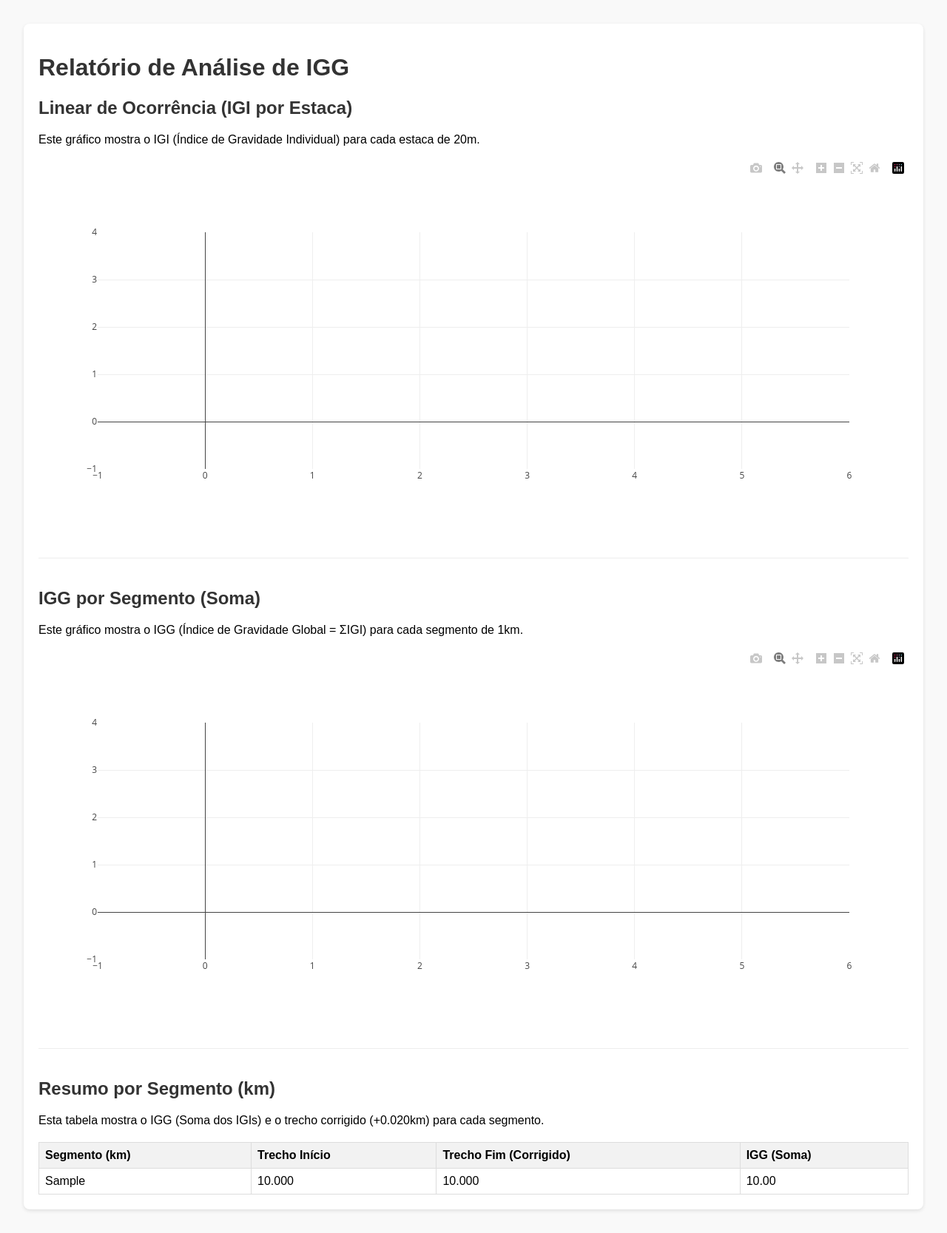
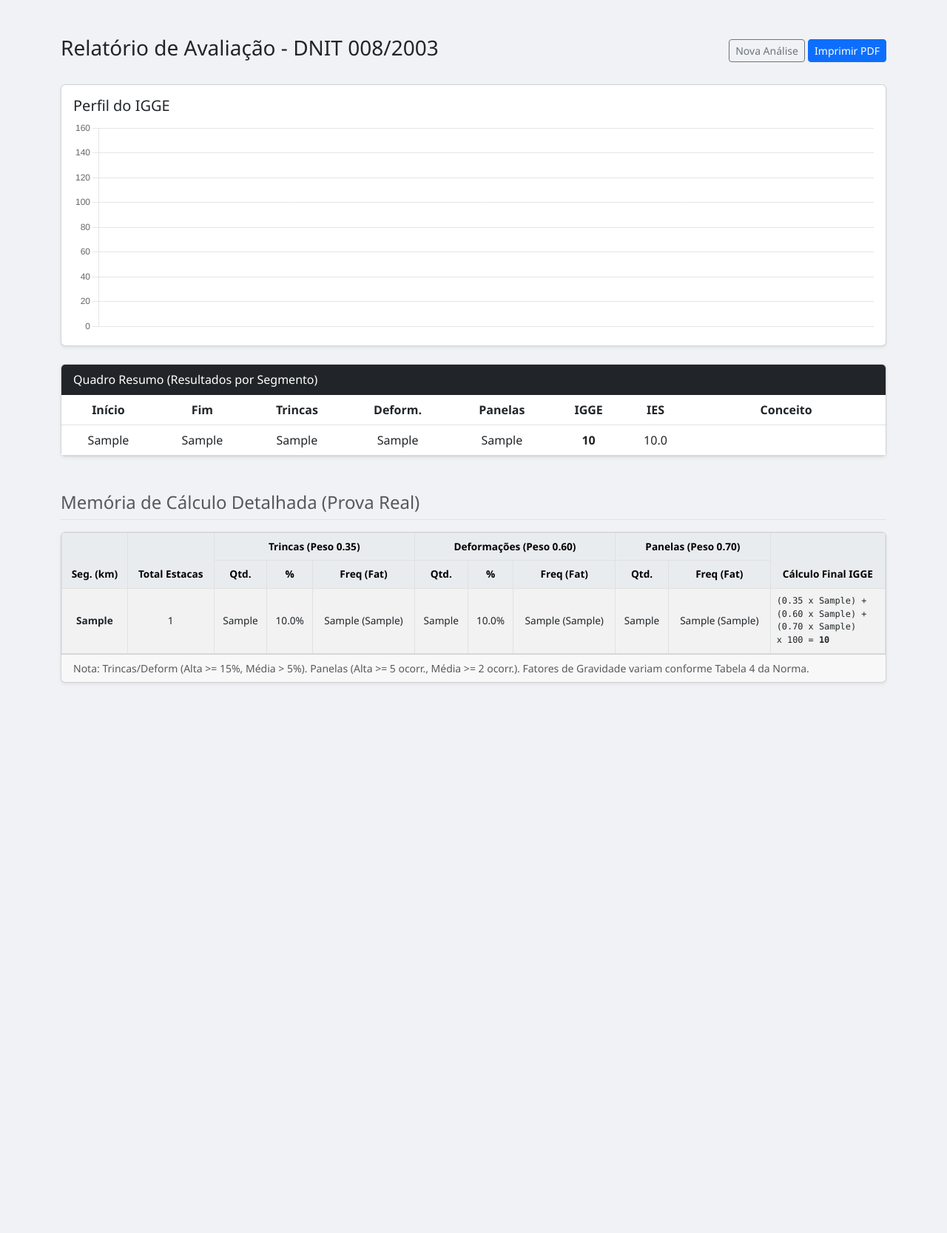
Before and after one commit to lucianoengdev/ProjetoIGG, a Flask app: template templates/relatorio.html in a window 1280 px wide. Shown: the whole page at 74% size. After the commit the page ends 924 px from the top, so only its background shows below. Run offline with Flask 3, Linux system fonts and the light colour scheme; the template is opened without the code that fills it: most values are stand-ins (such as "Sample title", 1, 10 or a date in 2020); some libraries are stand-ins or nearby versions.

Commit message:
2.0.0 Changing export files

```diff
--- a/templates/relatorio.html
+++ b/templates/relatorio.html
@@ -3,63 +3,148 @@
 <head>
     <meta charset="UTF-8">
     <meta name="viewport" content="width=device-width, initial-scale=1.0">
-    <title>Relatório IGG</title>
-    <script src="https://cdn.plot.ly/plotly-latest.min.js"></script>
+    <title>Relatório DNIT 008 - Detalhado</title>
+    <link href="https://cdn.jsdelivr.net/npm/bootstrap@5.3.0/dist/css/bootstrap.min.css" rel="stylesheet">
+    <script src="https://cdn.jsdelivr.net/npm/chart.js"></script>
     <style>
-        body { font-family: sans-serif; margin: 2em; background-color: #f9f9f9; }
-        h1, h2 { color: #333; }
-        .grafico { width: 100%; height: 500px; }
-        table { width: 100%; border-collapse: collapse; margin-top: 20px; }
-        th, td { border: 1px solid #ddd; padding: 8px; text-align: left; }
-        th { background-color: #f2f2f2; }
-        tr:nth-child(even) { background-color: #fafafa; }
-        .container { max-width: 1200px; margin: auto; background: #fff; padding: 20px; border-radius: 8px; box-shadow: 0 2px 5px rgba(0,0,0,0.1); }
-        hr { margin: 40px 0; border: 0; border-top: 1px solid #eee; }
+        body { background-color: #f0f2f5; font-family: 'Segoe UI', Tahoma, Geneva, Verdana, sans-serif; }
+        .conceito-badge { font-weight: bold; padding: 4px 8px; border-radius: 4px; color: #fff; text-transform: uppercase; font-size: 0.8em;}
+        .bg-Otimo { background-color: #28a745; }
+        .bg-Bom { background-color: #9cdb43; color: #000; }
+        .bg-Regular { background-color: #ffc107; color: #000; }
+        .bg-Ruim { background-color: #fd7e14; }
+        .bg-Pessimo { background-color: #dc3545; }
+
+        .memoria-calc { font-size: 0.85em; }
+        .memoria-calc th { background-color: #e9ecef; }
     </style>
 </head>
 <body>
-    <div class="container">
-        <h1>Relatório de Análise de IGG</h1>
 
-        <h2>Linear de Ocorrência (IGI por Estaca)</h2>
-        <p>Este gráfico mostra o IGI (Índice de Gravidade Individual) para cada estaca de 20m.</p>
-        <div id="graficoDiv1" class="grafico"></div>
+<div class="container my-5">
+    <div class="d-flex justify-content-between align-items-center mb-4">
+        <h1 class="h3">Relatório de Avaliação - DNIT 008/2003</h1>
+        <div>
+            <a href="/" class="btn btn-outline-secondary btn-sm">Nova Análise</a>
+            <button onclick="window.print()" class="btn btn-primary btn-sm">Imprimir PDF</button>
+        </div>
+    </div>
 
-        <hr>
+    <div class="card shadow-sm mb-4">
+        <div class="card-body">
+            <h5 class="card-title">Perfil do IGGE</h5>
+            <canvas id="iggeChart" height="80"></canvas>
+        </div>
+    </div>
 
-        <h2>IGG por Segmento (Soma)</h2>
-        <p>Este gráfico mostra o IGG (Índice de Gravidade Global = ΣIGI) para cada segmento de 1km.</p>
-        <div id="graficoDiv2" class="grafico"></div>
-
-        <hr>
-
-        <h2>Resumo por Segmento (km)</h2>
-        <p>Esta tabela mostra o IGG (Soma dos IGIs) e o trecho corrigido (+0.020km) para cada segmento.</p>
-        <table>
+    <div class="card shadow-sm mb-5">
+        <div class="card-header bg-dark text-white">Quadro Resumo (Resultados por Segmento)</div>
+        <div class="table-responsive">
+            <table class="table table-hover mb-0 text-center align-middle">
                 <thead>
                     <tr>
-                    <th>Segmento (km)</th>
-                    <th>Trecho Início</th>
-                    <th>Trecho Fim (Corrigido)</th>
-                    <th>IGG (Soma)</th> </tr>
+                        <th>Início</th>
+                        <th>Fim</th>
+                        <th>Trincas</th>
+                        <th>Deform.</th>
+                        <th>Panelas</th>
+                        <th>IGGE</th>
+                        <th>IES</th>
+                        <th>Conceito</th>
+                    </tr>
                 </thead>
                 <tbody>
-                {% for segmento in segmentos %}
+                    {% for row in resultados %}
                     <tr>
-                    <td>{{ segmento.km_segmento }}</td>
-                    <td>{{ "%.3f"|format(segmento.km_inicio) }}</td>
-                    <td>{{ "%.3f"|format(segmento.km_fim_corrigido) }}</td> <td>{{ "%.2f"|format(segmento.igg_soma) }}</td> </tr>
+                        <td>{{ row.km_inicial }}</td>
+                        <td>{{ row.km_final }}</td>
+                        <td>{{ row.freq_trincas }}</td>
+                        <td>{{ row.freq_deformacoes }}</td>
+                        <td>{{ row.freq_panelas }}</td>
+                        <td class="fw-bold">{{ "%.0f"|format(row.igge) }}</td>
+                        <td>{{ "%.1f"|format(row.ies) }}</td>
+                        <td><span class="conceito-badge bg-{{ row.conceito }}">{{ row.conceito }}</span></td>
+                    </tr>
                     {% endfor %}
                 </tbody>
             </table>
         </div>
+    </div>
+
+    <h4 class="mb-3 text-muted border-bottom pb-2">Memória de Cálculo Detalhada (Prova Real)</h4>
+    <div class="card shadow-sm">
+        <div class="card-body p-0">
+            <div class="table-responsive">
+                <table class="table table-bordered table-striped memoria-calc mb-0 text-center align-middle">
+                    <thead class="table-light">
+                        <tr>
+                            <th rowspan="2">Seg. (km)</th>
+                            <th rowspan="2">Total Estacas</th>
+                            <th colspan="3">Trincas (Peso 0.35)</th>
+                            <th colspan="3">Deformações (Peso 0.60)</th>
+                            <th colspan="2">Panelas (Peso 0.70)</th>
+                            <th rowspan="2">Cálculo Final IGGE</th>
+                        </tr>
+                        <tr>
+                            <th>Qtd.</th>
+                            <th>%</th>
+                            <th>Freq (Fat)</th>
+                            <th>Qtd.</th>
+                            <th>%</th>
+                            <th>Freq (Fat)</th>
+                            <th>Qtd.</th>
+                            <th>Freq (Fat)</th>
+                        </tr>
+                    </thead>
+                    <tbody>
+                        {% for row in resultados %}
+                        <tr>
+                            <td class="fw-bold">{{ row.km_inicial }}</td>
+                            <td>{{ row.total_estacas }}</td>
+
+                            <td>{{ row.qtd_trincas }}</td>
+                            <td>{{ "%.1f"|format(row.pct_trincas) }}%</td>
+                            <td>{{ row.freq_trincas }} ({{ row.grav_trincas }})</td>
+
+                            <td>{{ row.qtd_deformacoes }}</td>
+                            <td>{{ "%.1f"|format(row.pct_deformacoes) }}%</td>
+                            <td>{{ row.freq_deformacoes }} ({{ row.grav_deformacoes }})</td>
+
+                            <td>{{ row.qtd_panelas }}</td>
+                            <td>{{ row.freq_panelas }} ({{ row.grav_panelas }})</td>
+
+                            <td class="text-start font-monospace small">
+                                (0.35 x {{ row.grav_trincas }}) + <br>
+                                (0.60 x {{ row.grav_deformacoes }}) + <br>
+                                (0.70 x {{ row.grav_panelas }}) <br>
+                                x 100 = <b>{{ "%.0f"|format(row.igge) }}</b>
+                            </td>
+                        </tr>
+                        {% endfor %}
+                    </tbody>
+                </table>
+            </div>
+        </div>
+        <div class="card-footer text-muted small">
+            Nota:
+            Trincas/Deform (Alta >= 15%, Média > 5%).
+            Panelas (Alta >= 5 ocorr., Média >= 2 ocorr.).
+            Fatores de Gravidade variam conforme Tabela 4 da Norma.
+        </div>
+    </div>
+</div>
 
 <script>
-        var graphJSON1 = {{ graphJSON | safe }};
-        Plotly.newPlot('graficoDiv1', graphJSON1.data, graphJSON1.layout);
-
-        var graphJSON2 = {{ graphJSON2 | safe }};
-        Plotly.newPlot('graficoDiv2', graphJSON2.data, graphJSON2.layout);
+    const chartData = {{ chart_data | tojson }};
+    const ctx = document.getElementById('iggeChart').getContext('2d');
+    new Chart(ctx, {
+        type: 'bar',
+        data: chartData,
+        options: {
+            responsive: true,
+            scales: { y: { beginAtZero: true, suggestedMax: 160 } }
+        }
+    });
 </script>
 </body>
 </html>
```
Lines whose indentation alone changed are shown as unchanged.
